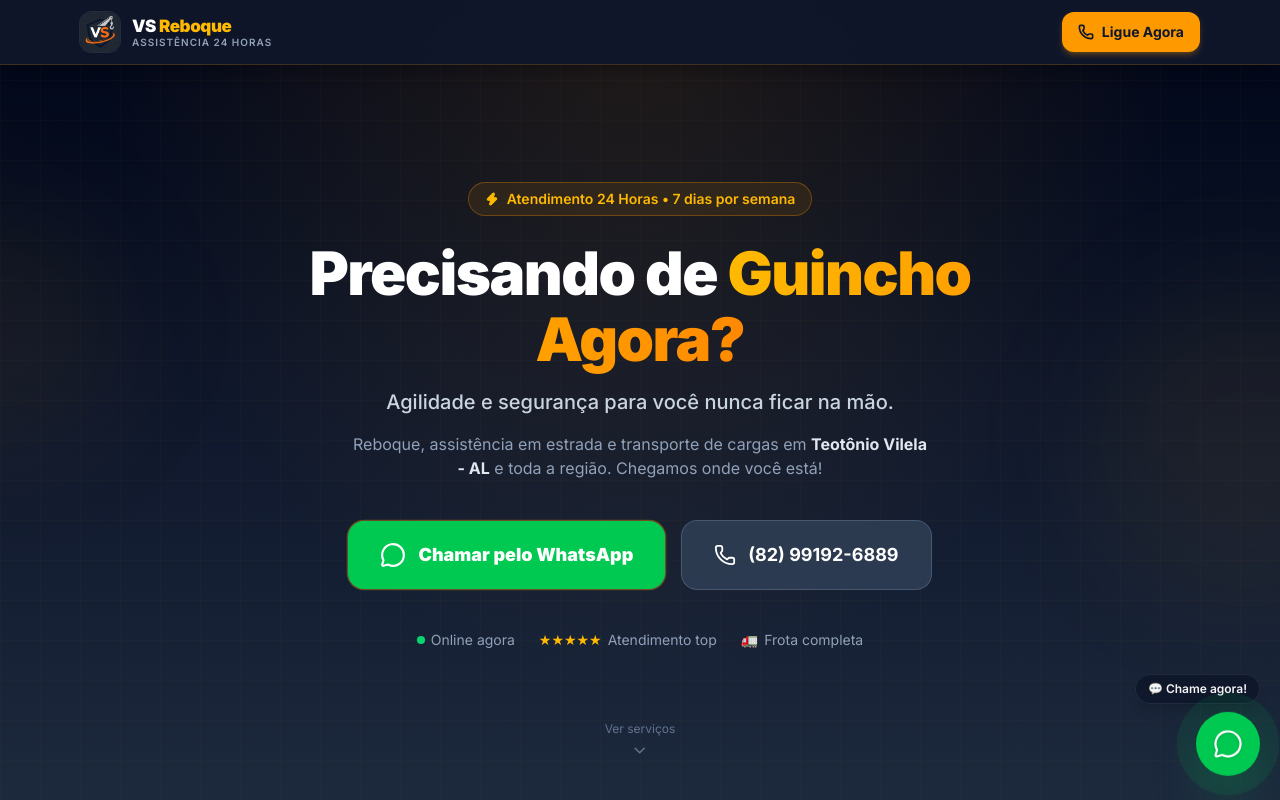
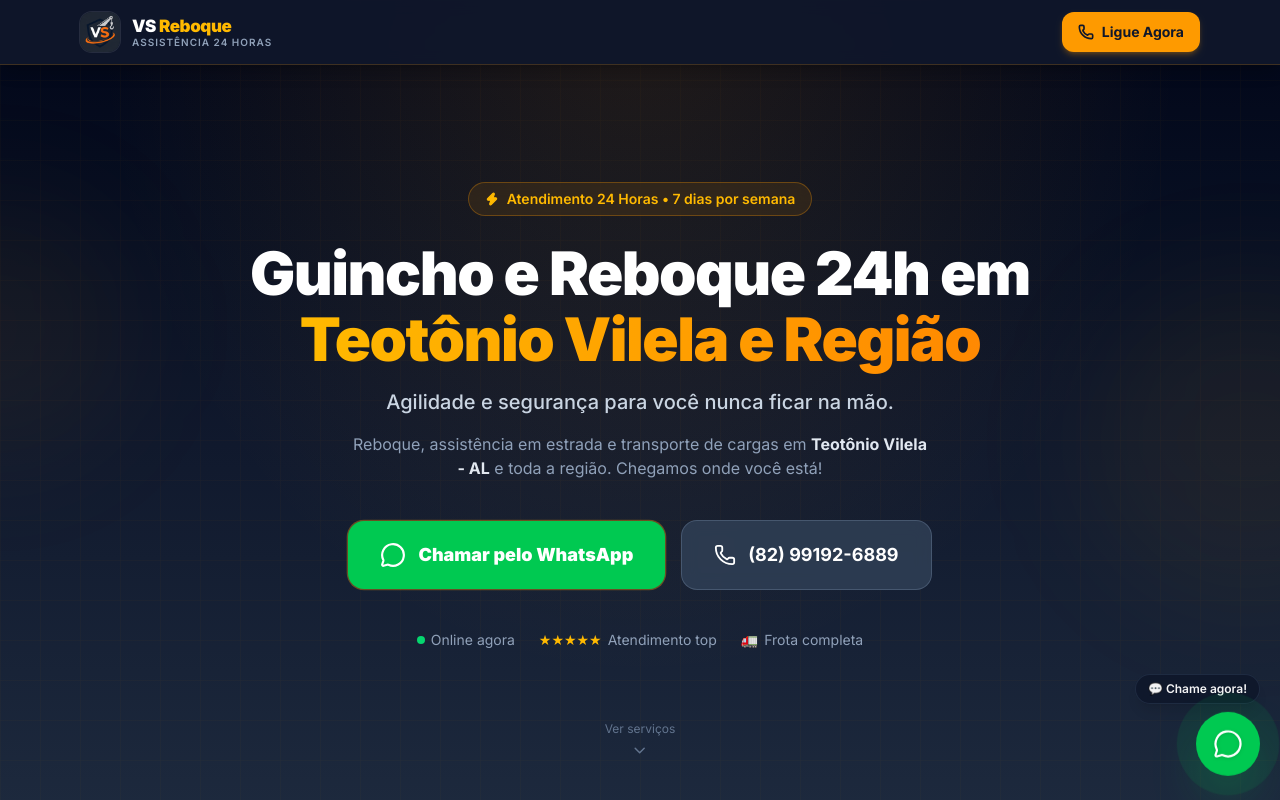
Before and after one commit to rayhenrique/vsreboque, a Next.js app: page / in a window 1280 px wide. Shown: the top 800 px of the page. Built offline with nearby package versions, Linux system fonts and the light colour scheme.

Commit message:
feat: optimize H1 heading for local SEO in Hero component

```diff
--- a/components/Hero.tsx
+++ b/components/Hero.tsx
@@ -45,9 +45,9 @@ export default function Hero() {
 
         {/* Main heading - H1 for SEO */}
         <h1 className="text-4xl sm:text-5xl md:text-6xl font-black text-white leading-[1.1] mb-4 tracking-tight">
-          Precisando de{" "}
+          Guincho e Reboque 24h em{" "}
           <span className="text-transparent bg-clip-text bg-gradient-to-r from-amber-400 to-orange-400">
-            Guincho Agora?
+            Teotônio Vilela e Região
           </span>
         </h1>
 
```
